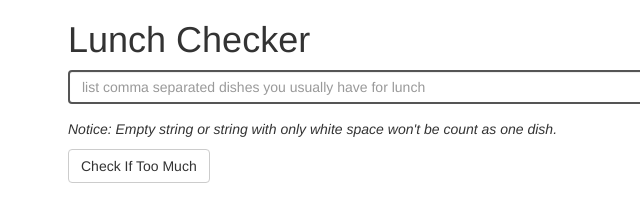
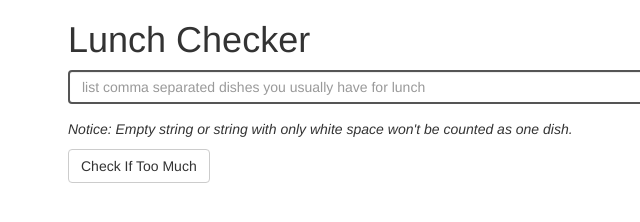
Before and after one commit to ARRON-LAI/coursera-angularjs-test, a plain HTML site: page assignment1/assignment1-solution/index.html in a window 1280 px wide. Shown: the full height of the page, 2-642 px from the left. Drawn offline with Linux system fonts and the light colour scheme.

Commit message:
modify index.html

```diff
--- a/assignment1/assignment1-solution/index.html
+++ b/assignment1/assignment1-solution/index.html
@@ -22,7 +22,7 @@
              ng-model="lunchString"
              style="border: 2px solid {{msgColor}}">
          </div>
-         <p style="description"><em>Notice: Empty string or string with only white space won't be count as one dish.</em></p>
+         <p style="description"><em>Notice: Empty string or string with only white space won't be counted as one dish.</em></p>
          <div class="form-group">
              <button class="btn btn-default" ng-click="check();">Check If Too Much</button>
          </div>
```
